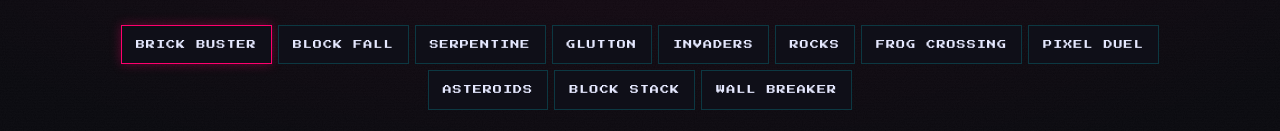
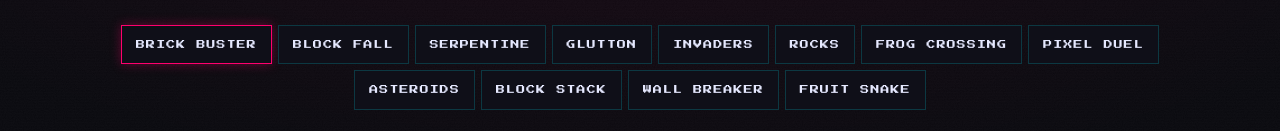
Before and after one commit to esteban-lt/arcade-vault, a Next.js app: page /hall-of-fame in a window 1280 px wide. Shown: the part 196-327 px from the top of the page. Built offline with nearby package versions, Linux system fonts and the light colour scheme; no server answers; the database is empty.

Commit message:
add fruit snake card to the catalog

```diff
--- a/src/lib/games.ts
+++ b/src/lib/games.ts
@@ -123,6 +123,16 @@ export const GAMES: Game[] = [
     coverClassName: "cover-wall-breaker",
     accentColor: "magenta",
   },
+  {
+    id: "fruit-snake",
+    title: "FRUIT SNAKE",
+    shortDescription: "Guía la serpiente, come frutas y no choques contra nada.",
+    longDescription:
+      "Mueve la serpiente con las flechas o WASD por un tablero de 40×30 casillas. Cada fruta la alarga una casilla y suma 10 puntos por nivel. Cada 5 frutas sube el nivel y la serpiente se acelera, y un choque contra el borde o contra tu propio cuerpo termina la partida.",
+    category: "ARCADE",
+    coverClassName: "cover-fruit-snake",
+    accentColor: "green",
+  },
 ];
 
 export const CATEGORY_FILTERS: GameCategoryFilter[] = [
```
Also changed, not shown: src/app/globals.css (+9 -0 lines).
